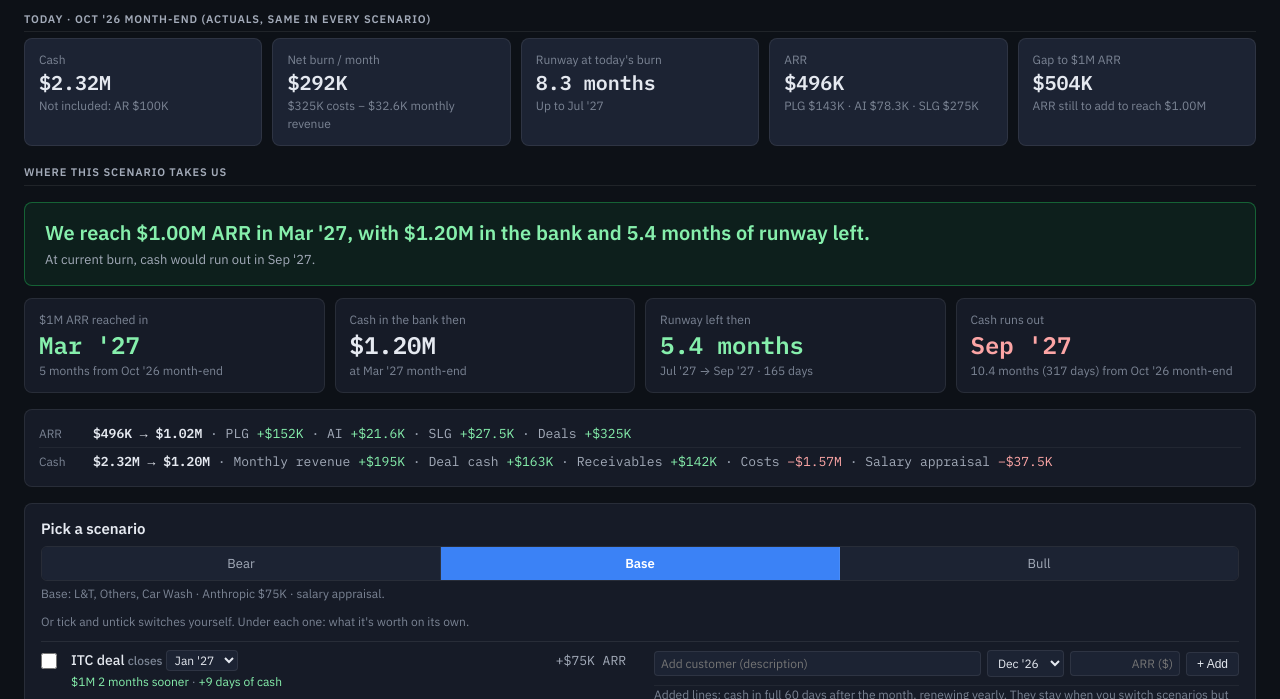
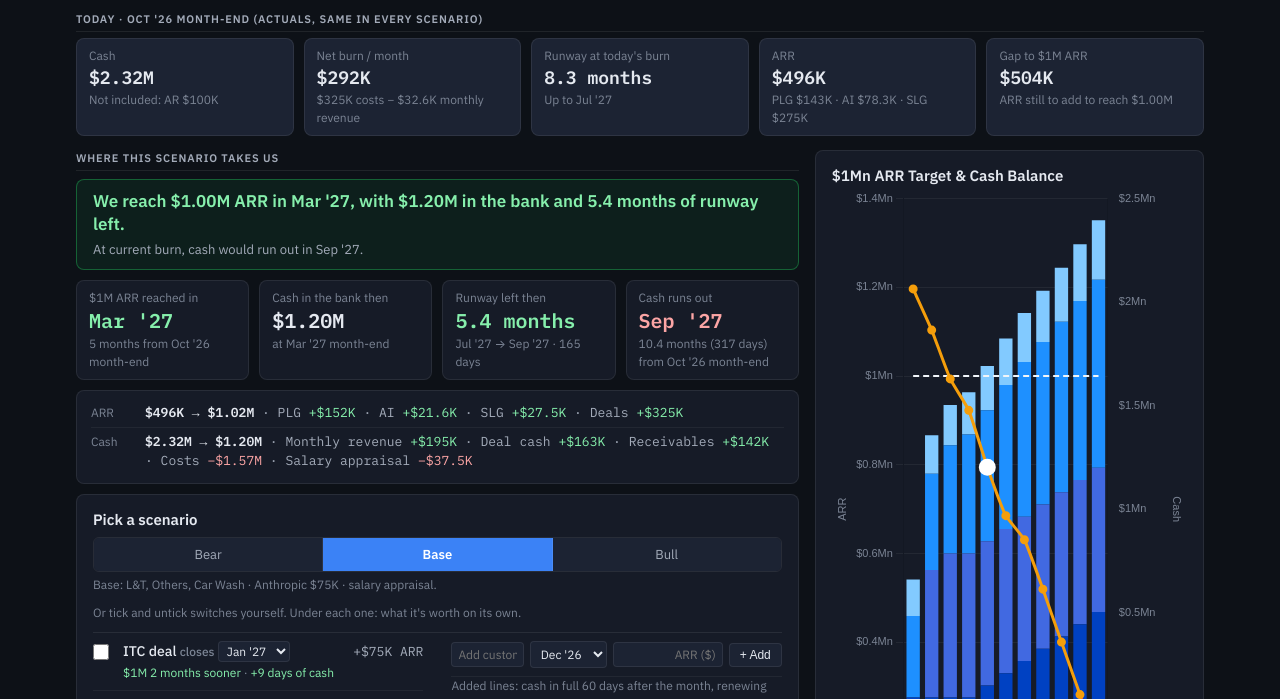
Before and after one commit to swarangtanksali-hash/RunwayV2, a plain HTML site: page path-to-1m.html in a window 1280 px wide. Shown: the part 75-774 px from the top of the page. Drawn offline with nearby package versions, Linux system fonts and the light colour scheme.

Commit message:
Path to $1M: 65/35 layout with pinned chart, compact top, 2cm margins
Co-Authored-By: Claude Opus 5.5 <noreply@anthropic.com>

```diff
--- a/path-to-1m.html
+++ b/path-to-1m.html
@@ -17,22 +17,22 @@
   --mono:'IBM Plex Mono','Courier New',monospace;--sans:'IBM Plex Sans',-apple-system,sans-serif;
 }
 *{box-sizing:border-box;margin:0;padding:0}
-body{background:var(--bg);color:var(--text);font-family:var(--sans);font-size:14px;line-height:1.5;padding:20px 24px 40px}
+body{background:var(--bg);color:var(--text);font-family:var(--sans);font-size:14px;line-height:1.5;padding:20px 76px 40px}
 .wrap{margin:0 auto}
 h1{font-size:20px;font-weight:600;letter-spacing:.01em}
 .sub{color:var(--muted);font-size:13px;margin-top:2px}
 
-.answer{margin:16px 0 12px;border-radius:8px;padding:16px 20px;border:1px solid}
+.answer{margin:8px 0 10px;border-radius:8px;padding:10px 16px;border:1px solid}
 .answer.ok{background:rgba(34,197,94,.08);border-color:rgba(34,197,94,.4)}
 .answer.warn{background:rgba(245,158,11,.10);border-color:rgba(245,158,11,.5)}
 .answer.bad{background:rgba(239,68,68,.10);border-color:rgba(239,68,68,.5)}
-.answer .big{font-size:20px;font-weight:600;line-height:1.35}
+.answer .big{font-size:17px;font-weight:600;line-height:1.35}
 .answer.ok .big{color:var(--gs)}.answer.warn .big{color:var(--as)}.answer.bad .big{color:var(--rs)}
 .answer .small{font-size:13px;color:var(--dim);margin-top:4px}
 .today{display:grid;grid-template-columns:repeat(5,minmax(0,1fr));gap:10px;margin-top:6px}
 .today .tile{background:var(--bg3)}
-.today .tile .val{font-size:20px}
-.bridge{background:var(--bg2);border:1px solid var(--border);border-radius:8px;padding:10px 14px;margin-bottom:16px;font-size:13px}
+.today .tile .val{font-size:18px}
+.bridge{background:var(--bg2);border:1px solid var(--border);border-radius:8px;padding:8px 14px;margin-bottom:10px;font-size:13px}
 .bridge .row{display:grid;grid-template-columns:44px 1fr;gap:10px;padding:4px 0}
 .bridge .row + .row{border-top:1px solid var(--border2)}
 .bridge .k{color:var(--muted);font-size:12px;padding-top:1px}
@@ -40,10 +40,13 @@ h1{font-size:20px;font-weight:600;letter-spacing:.01em}
 .bridge .v b{color:var(--text);font-weight:600}
 .bridge .up{color:var(--gs)}.bridge .dn{color:var(--rs)}
 
-.tiles{display:grid;grid-template-columns:repeat(4,minmax(0,1fr));gap:10px;margin-bottom:16px}
-.tile{background:var(--bg2);border:1px solid var(--border);border-radius:8px;padding:12px 14px}
+.tiles{display:grid;grid-template-columns:repeat(4,minmax(0,1fr));gap:10px;margin-bottom:10px}
+.split{display:grid;grid-template-columns:minmax(0,65fr) minmax(0,35fr);gap:16px;align-items:start}
+.pin{position:sticky;top:12px}
+.pin .chart-box{height:calc(100vh - 90px)!important;min-height:380px}
+.tile{background:var(--bg2);border:1px solid var(--border);border-radius:8px;padding:8px 12px}
 .tile .lbl{font-size:12px;color:var(--muted)}
-.tile .val{font-family:var(--mono);font-size:24px;font-weight:600;line-height:1.2;margin-top:2px}
+.tile .val{font-family:var(--mono);font-size:20px;font-weight:600;line-height:1.2;margin-top:2px}
 .tile .note{font-size:12px;color:var(--muted);margin-top:2px}
 
 .cols{display:grid;grid-template-columns:repeat(2,minmax(0,1fr));gap:0 28px;align-items:start;border-top:1px solid var(--border);margin-top:8px}
@@ -109,7 +112,7 @@ input[type=number]::-webkit-outer-spin-button,input[type=number]::-webkit-inner-
 .how li{margin:0 0 6px 18px;color:var(--dim);font-size:13px}
 
 @media (max-width:700px){.inputs{grid-template-columns:repeat(2,minmax(0,1fr))}}
-@media (max-width:1000px){.cols{grid-template-columns:1fr}.tiles{grid-template-columns:repeat(2,minmax(0,1fr))}.today{grid-template-columns:repeat(3,minmax(0,1fr))}}
+@media (max-width:1000px){body{padding:20px 24px 40px}.split{grid-template-columns:1fr}.pin{position:static}.pin .chart-box{height:420px!important}.cols{grid-template-columns:1fr}.tiles{grid-template-columns:repeat(2,minmax(0,1fr))}.today{grid-template-columns:repeat(3,minmax(0,1fr))}}
 @media (max-width:520px){body{padding:16px}.tiles{grid-template-columns:1fr 1fr}.tile .val{font-size:19px}.today{grid-template-columns:1fr 1fr}.answer .big{font-size:17px}}
 </style>
 </head>
@@ -128,7 +131,9 @@ input[type=number]::-webkit-outer-spin-button,input[type=number]::-webkit-inner-
   <div class="tile"><div class="lbl">Gap to $1M ARR</div><div class="val" id="d-gap"></div><div class="note" id="d-gap-n"></div></div>
 </div>
 
-<div class="group" style="margin-top:18px">Where this scenario takes us</div>
+<div class="split">
+<div>
+<div class="group" style="margin-top:14px">Where this scenario takes us</div>
 
 <div class="answer" id="answer"><div class="big" id="answer-big"></div><div class="small" id="answer-small"></div></div>
 
@@ -171,10 +176,12 @@ input[type=number]::-webkit-outer-spin-button,input[type=number]::-webkit-inner-
     </div>
     </div>
 </div>
+</div>
 
-<div class="card">
+<div class="card pin" style="margin-top:14px">
   <h2>$1Mn ARR Target &amp; Cash Balance</h2>
   <div class="chart-box" style="height:460px"><canvas id="combo-chart"></canvas></div>
+</div>
 </div>
 
 <details>
```
Also changed, not shown: src/page.html (+18 -11 lines).
